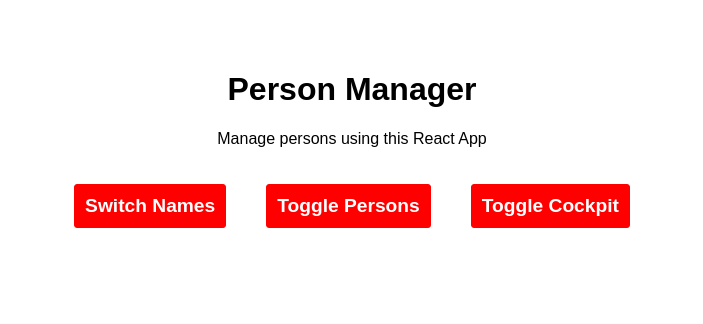
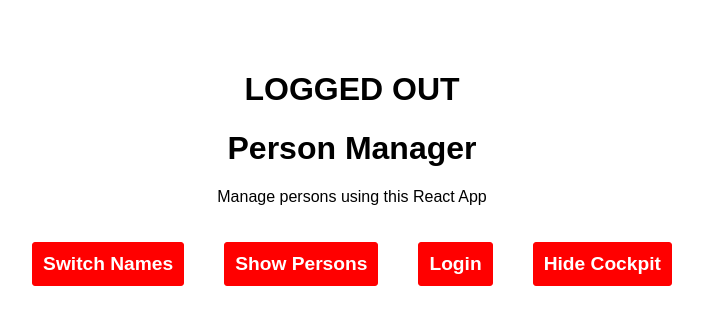
Before and after one commit to yashwason/react-course-code-along, a React app: page / in a window 1280 px wide. Shown: the top 324 px of the page, without its empty margins (288-991 px from the left). Built offline with nearby package versions, Linux system fonts and the light colour scheme.

Commit message:
introduced ref and context api

```diff
--- a/src/components/Cockpit/Cockpit.js
+++ b/src/components/Cockpit/Cockpit.js
@@ -1,24 +1,68 @@
-import React, { useEffect, Fragment } from 'react';
+import React, { useEffect, useRef, useContext, Fragment } from 'react';
 import propTypes from 'prop-types';
+
+import AuthContext from '../../context/auth';
 
 import styles from './Cockpit.css';
 
 
 const Cockpit = (props) => {
-    const appliedStyles = [];
+    const appliedStyles = [],
+        toggleCockpitBtnRef = useRef(null),
+        togglePersonsBtnRef = useRef(null),
+        toggleAuthStatusBtnRef = useRef(null),
+        authContext = useContext(AuthContext);
 
     useEffect(() => {
-        console.log(`[Cockpit.js] useEffect (render)`);
+        console.log(`[Cockpit.js] 1st useEffect (render)`);
+
+        if(props.showCockpit) toggleCockpitBtnRef.current.textContent = `Hide Cockpit`;
+        else toggleCockpitBtnRef.current.textContent = `Show Cockpit`;
+
     }, [ props.showCockpit ]);
+
+
+    useEffect(() => {
+        console.log(`[Cockpit.js] 2nd useEffect (render)`);
+
+        if(props.showPersons) togglePersonsBtnRef.current.textContent = `Hide Persons`;
+        else togglePersonsBtnRef.current.textContent = `Show Persons`;
+
+    }, [ props.showPersons ]);
+
+
+    useEffect(() => {
+        console.log(`[Cockpit.js] 3rd useEffect (render)`);
+
+        if(authContext.isAuthenticated) toggleAuthStatusBtnRef.current.textContent = `Logout`;
+        else toggleAuthStatusBtnRef.current.textContent = `Login`;
+
+    }, [ authContext.isAuthenticated ]);
+
 
     if(props.showPersons) appliedStyles.push(styles.clicked);
 
     let optionalMarkup = <Fragment>
+            { authContext.isAuthenticated ? <h1>LOGGED IN</h1> : <h1>LOGGED OUT</h1> }
+
             <h1>{ props.title }</h1>
             <p>Manage persons using this React App</p>
 
             <button className={ appliedStyles.join(` `) } key="45asd" onClick={ props.switchNameHandler }>Switch Names</button>
-            <button className={ appliedStyles.join(` `) } key="465dg" onClick={ props.togglePersonsHandler }>Toggle Persons</button>
+
+            <button
+             className={ appliedStyles.join(` `) }
+             key="465dg"
+             onClick={ props.togglePersonsHandler }
+             ref={ togglePersonsBtnRef }
+            >Show Persons</button>
+
+            <button
+             className={ appliedStyles.join(` `) }
+             key="65as4"
+             onClick={ authContext.loginHandler }
+             ref={ toggleAuthStatusBtnRef }
+            >Login</button>
         </Fragment>;
 
 
@@ -28,7 +72,12 @@
         <div className={ styles.Cockpit }>
             { optionalMarkup }
 
-            <button className={ appliedStyles.join(` `) } key="a98ad" onClick={ props.toggleCockpit }>Toggle Cockpit</button>
+            <button
+             className={ appliedStyles.join(` `) }
+             key="a98ad"
+             onClick={ props.toggleCockpit }
+             ref={ toggleCockpitBtnRef }
+            >Hide Cockpit</button>
         </div>
     );
 };
--- a/src/components/Persons/Person/Person.js
+++ b/src/components/Persons/Person/Person.js
@@ -1,22 +1,38 @@
 import React, { PureComponent } from 'react';
 import propTypes from 'prop-types';
+
+import AuthContext from '../../../context/auth';
 
 import styles from './Person.css';
 
 
 class Person extends PureComponent{
+    static contextType = AuthContext;
+
     render = () => {
         console.log(`[Person.js] render`);
 
         return (
             <div className={ styles.Person }>
+                { this.context.isAuthenticated ? <p>Reminder that you're logged in</p> : null }
+
                 <p>My name is { this.props.name } and I am { this.props.age } years old.</p>
 
-                <input type="text" onChange={ this.props.changeNameHandler } value={ this.props.name }/>
+                <input
+                 type="text" onChange={ this.props.changeNameHandler }
+                 value={ this.props.name }
+                 ref={ this.props.toSetRef ? (elemInput) => this.firstInputElem = elemInput : null }
+                />
 
                 <button onClick={ this.props.removeComponentHandler }>Remove Person</button>
             </div>
         );
+    }
+
+    componentDidMount = () => {
+        console.log(`[Person.js] componentDidMount`);
+
+        if(this.firstInputElem) this.firstInputElem.focus();
     }
 }
 
--- a/src/components/Persons/Persons.js
+++ b/src/components/Persons/Persons.js
@@ -7,15 +7,17 @@
     render = () => {
         console.log(`[Persons.js] render`);
 
-        return this.props.persons.map((person) => {
+        return this.props.persons.map((person, i) => {
             return (
                 <Person
-                name={ person.name }
-                age={ person.age }
-                key={ person.id }
-                id={ person.id }
-                changeNameHandler={ (e) => { this.props.changeNameHandler(e.target.value, person.id) } }
-                removeComponentHandler={ () => { this.props.removeComponentHandler(person.id) } } />
+                 name={ person.name }
+                 age={ person.age }
+                 key={ person.id }
+                 id={ person.id }
+                 changeNameHandler={ (e) => { this.props.changeNameHandler(e.target.value, person.id) } }
+                 removeComponentHandler={ () => { this.props.removeComponentHandler(person.id) } }
+                 toSetRef={ Boolean(i === 0) }
+                />
             );
         });
     }
--- a/src/containers/App.js
+++ b/src/containers/App.js
@@ -4,6 +4,8 @@
 
 import Persons from '../components/Persons/Persons';
 import Cockpit from '../components/Cockpit/Cockpit';
+
+import AuthContext from '../context/auth';
 
 import styles from './App.css';
 
@@ -16,7 +18,8 @@
             { name: `Sat`, age: 42, id: nanoid() }
         ],
         showPersons: false,
-        showCockpit: true
+        showCockpit: true,
+        isAuthenticated: false
     }
 
     static getDerivedStateFromProps = (props, state) => {
@@ -44,8 +47,11 @@
                 removeComponentHandler={ this.removeComponentHandler } />
         }
 
-
         return (
+            <AuthContext.Provider value={{
+                isAuthenticated: this.state.isAuthenticated,
+                loginHandler: this.toggleAuthStatus
+            }}>
                 <div className={ styles.App }>
                     <Cockpit
                      title={ this.props.appTitle }
@@ -57,10 +63,16 @@
 
                     { persons }
                 </div>
+            </AuthContext.Provider>
         );
     }
 
 
+    toggleAuthStatus = () => {
+        this.setState((prevState, props) => {
+            return { isAuthenticated: !prevState.isAuthenticated }
+        });
+    }
 
     switchNameHandler = () => {
         this.setState({
--- /dev/null
+++ b/src/context/auth.js
@@ -0,0 +1,6 @@
+import React from 'react';
+
+export default React.createContext({
+    isAuthenticated: false,
+    loginHandler: null
+});
```
Lines whose indentation alone changed are shown as unchanged.
